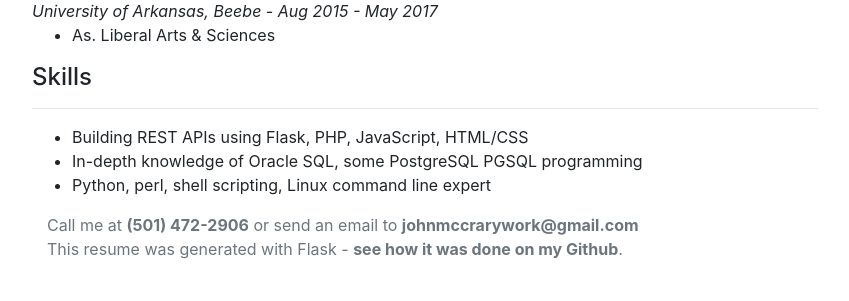
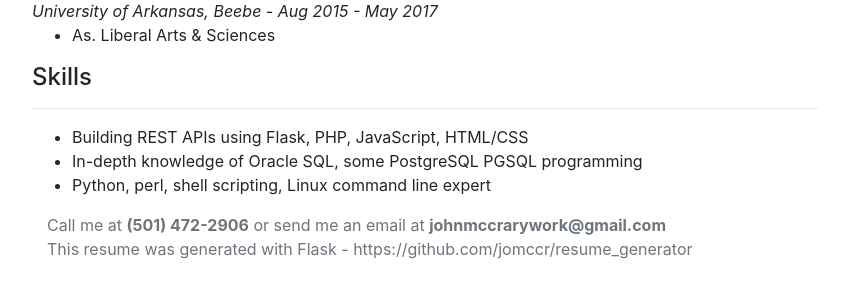
Before and after one commit to jomccr/resume_generator, a Flask app: page / in a window 1280 px wide. Shown: the part 712-1013 px from the top of the page, without its empty margins (215-1064 px from the left). Run offline with Flask 2, Linux system fonts and the light colour scheme.

Commit message:
Fix cachebuster and add link to the github repo

```diff
--- a/main.py
+++ b/main.py
@@ -15,7 +15,7 @@ app.template_folder = './templates/'
 def parse_yaml(filename='./static/my_resume.yaml'):
     with open(filename) as file:
         cv = yaml.full_load(file)
-        cv['cachebuster'] = lambda: md5(str(time())).hexdigest()
+        cv['cachebuster'] = lambda: md5(str(time()).encode('utf-8')).hexdigest()
     return cv
 
 
@@ -25,4 +25,4 @@ def main():
 
 
 if __name__ == '__main__':
-    app.run()
+    app.run(debug=True)
--- a/templates/main.html
+++ b/templates/main.html
@@ -15,7 +15,7 @@
 @media print {
         @page {
                 size: A4;
-                margin:0;
+                margin: 1cm;
         }
 
         html, body {
@@ -92,14 +92,13 @@
         <footer class="footer">
         <div class="container">
                 <span class="text-muted">
-                        Call me at <b>{{ content['phone'] }}</b> or send an email to <b>{{ content['email'] }}</b><br>
-                        This resume was generated with Flask - <b><a href="{{ content['github'] }}" style="color: inherit">see how it was done on my Github</a></b>.
+                        Call me at <b>{{ content['phone'] }}</b> or send me an email at <b>{{ content['email'] }}</b><br>
+                        This resume was generated with Flask - {{ content['github'] }}/resume_generator
                 </span>
         </div>
         </footer>
-
+        <p id="no-printme" style="opacity: 0">{{ content['cachebuster']() }}</p>
 </div>
-<p style="opacity: 0">{{ content['cachebuster'] }}</p>
 </body>
 
 </html>
```
